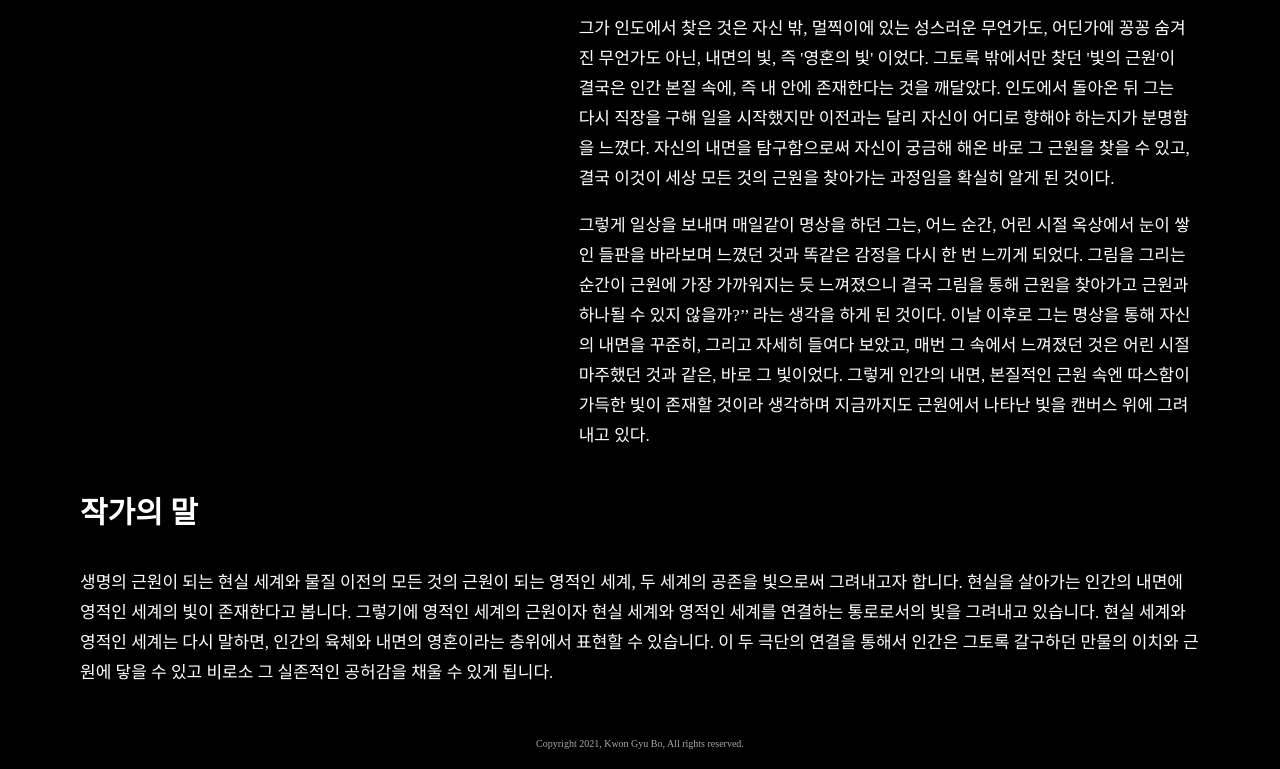
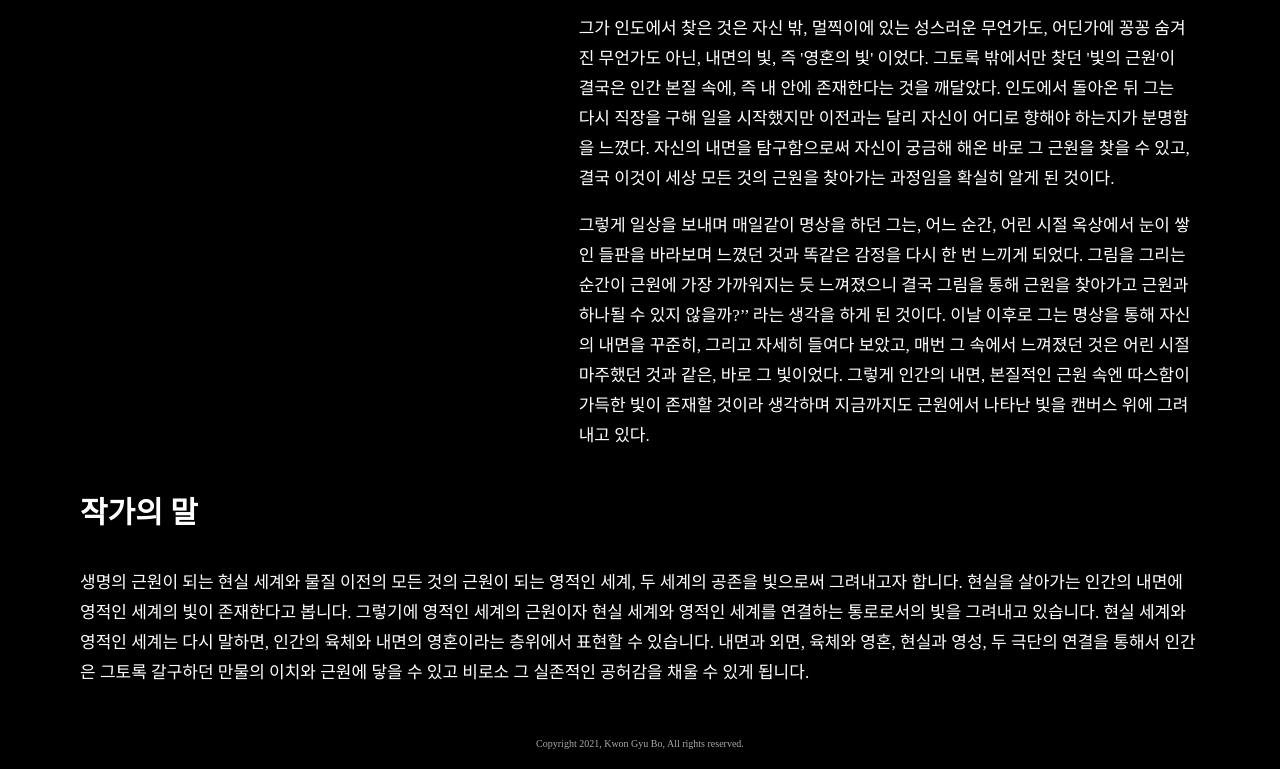
Before and after one commit to kwongyubo/kwongyubo, a plain HTML site: page biography.html in a window 1280 px wide. Shown: the part 999-1768 px from the top of the page. Drawn offline with Linux system fonts and the light colour scheme; a web font is replaced by a local one.

Commit message:
Update biography.html

```diff
--- a/biography.html
+++ b/biography.html
@@ -35,7 +35,7 @@
   </div>
   <div class="biotext2">
     <div class="biohead2"> 작가의 말</div>
-    <p>생명의 근원이 되는 현실 세계와 물질 이전의 모든 것의 근원이 되는 영적인 세계, 두 세계의 공존을 빛으로써 그려내고자 합니다. 현실을 살아가는 인간의 내면에 영적인 세계의 빛이 존재한다고 봅니다. 그렇기에 영적인 세계의 근원이자 현실 세계와 영적인 세계를 연결하는 통로로서의 빛을 그려내고 있습니다. 현실 세계와 영적인 세계는 다시 말하면, 인간의 육체와 내면의 영혼이라는 층위에서 표현할 수 있습니다. 이 두 극단의 연결을 통해서 인간은 그토록 갈구하던 만물의 이치와 근원에 닿을 수 있고 비로소 그 실존적인 공허감을 채울 수 있게 됩니다.</p>
+    <p>생명의 근원이 되는 현실 세계와 물질 이전의 모든 것의 근원이 되는 영적인 세계, 두 세계의 공존을 빛으로써 그려내고자 합니다. 현실을 살아가는 인간의 내면에 영적인 세계의 빛이 존재한다고 봅니다. 그렇기에 영적인 세계의 근원이자 현실 세계와 영적인 세계를 연결하는 통로로서의 빛을 그려내고 있습니다. 현실 세계와 영적인 세계는 다시 말하면, 인간의 육체와 내면의 영혼이라는 층위에서 표현할 수 있습니다. 내면과 외면, 육체와 영혼, 현실과 영성, 두 극단의 연결을 통해서 인간은 그토록 갈구하던 만물의 이치와 근원에 닿을 수 있고 비로소 그 실존적인 공허감을 채울 수 있게 됩니다.</p>
     </div>
 
 
```
